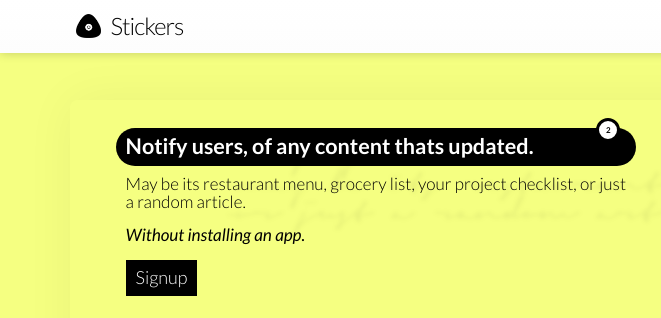
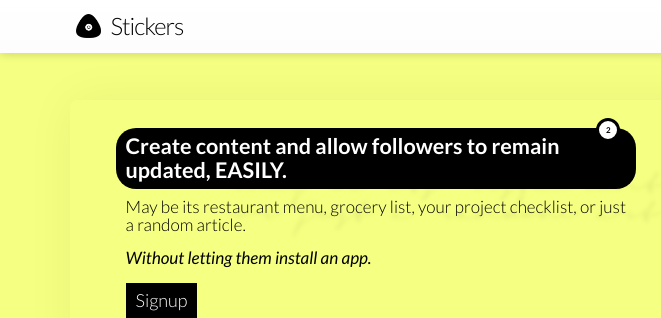
Before and after one commit to sanketmehta7/stickers, a plain HTML site: page index.html in a window 1280 px wide. Shown: the top 318 px of the page, 0-661 px from the left. Drawn offline with Linux system fonts and the light colour scheme.

Commit message:
content change in hero section

```diff
--- a/index.html
+++ b/index.html
@@ -25,9 +25,9 @@
 <div class="jumbotron">
 	<div class="row">
 	<div class="box col-md-6 col-xs-12">
-        <h1>Notify users, of any content thats updated.</h1>
+        <h1>Create content and allow followers to remain updated, EASILY.</h1>
         <p>May be its restaurant menu, grocery list, your project checklist, or just a random article.</p>
-        <p class="noapp">Without installing an app.</p>
+        <p class="noapp">Without letting them install an app.</p>
 
           <a href="http://my.stickrs.in/" class="btn btn-lg signupJ">Signup</a>
     </div>
```
